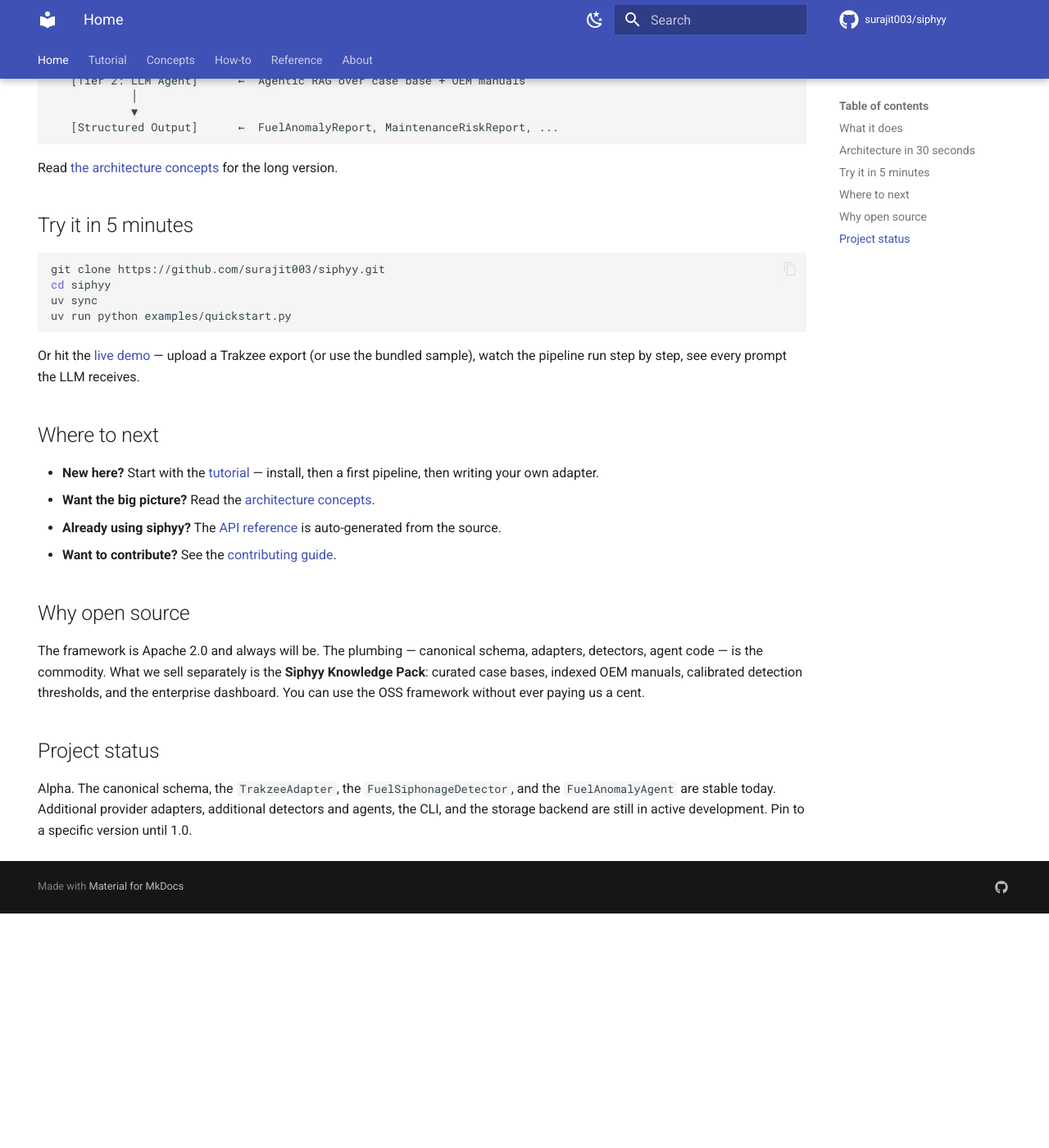
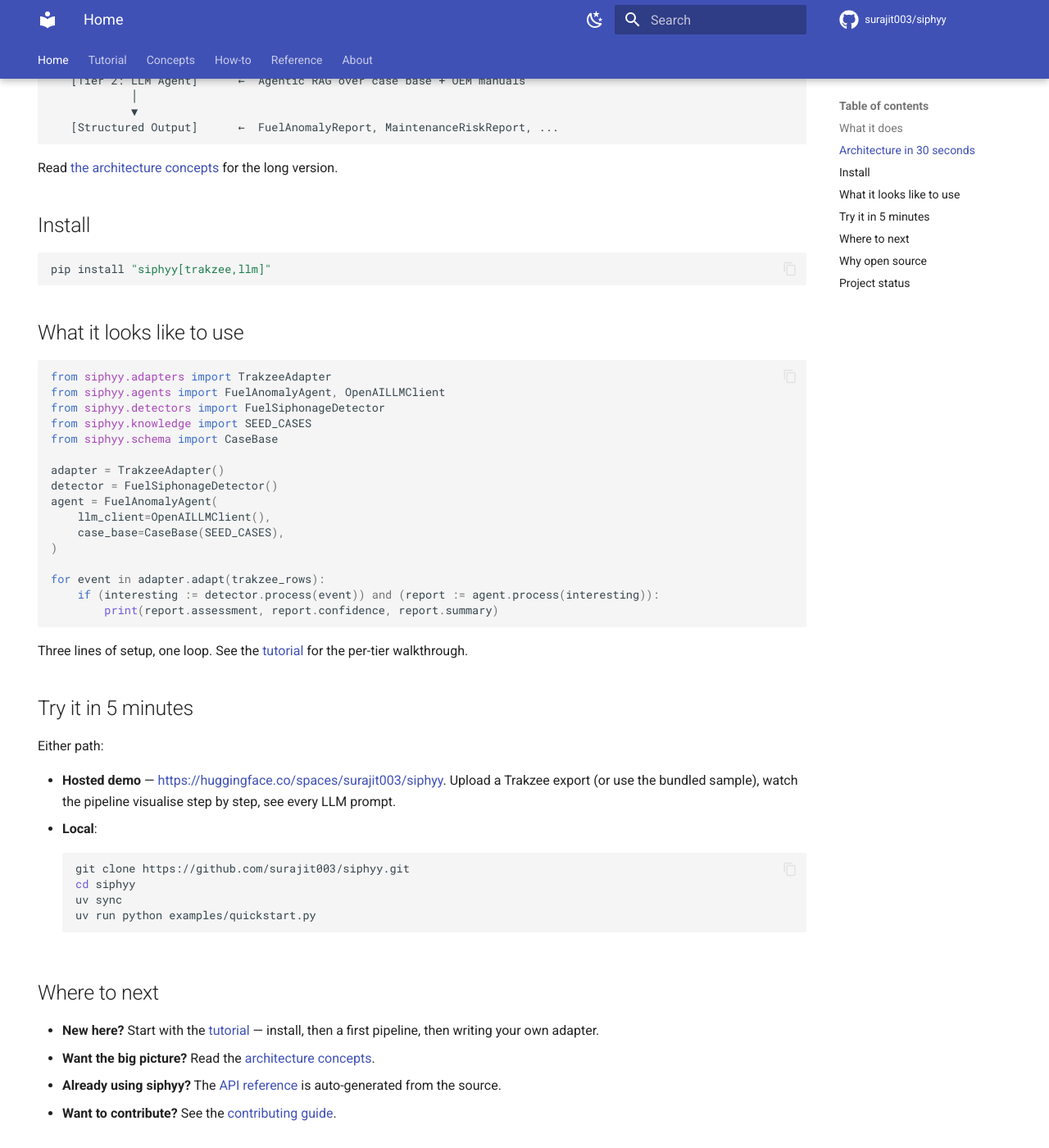
Before and after one commit to surajit003/siphyy, an MkDocs documentation site: the page built from docs/index.md, in a window 1280 px wide and 1400 px high, scrolled down 741 px. Shown: the whole window at 82% size. Built offline with MkDocs 1.6.1 and Material for MkDocs 9.7.7, drawn with Linux system fonts in a browser that asks for light colours; comment, search, counter and statistics services are not loaded; before the commit the page ends 1855 px from its top, so only the background shows below that.

Commit message:
docs: pip install + per-tier code samples post v0.1.0 release
Now that siphyy is on PyPI, the install instructions can lead with
`pip install siphyy[trakzee,llm]` rather than "clone + uv sync".
That makes the README and the docs landing page accurately describe
how someone would actually use the framework, not how someone would
hack on it.

Also restructures the README so the three architectural tiers each
get a runnable code sample showing what they look like in use —
adapter, Tier 1 detector, Tier 2 agent. The combined four-line
pipeline that was already there moves down to "what the quickstart
runs".

Side fixes spotted along the way:
  - Updated CI badge URL from github.com/siphyy/siphyy-core (which
    is the aspirational org URL) to github.com/surajit003/siphyy
    (the actual repo location).
  - Added a PyPI version badge (now that there's a version to show).
  - Removed the "Once a release is cut" caveat from
    docs/tutorial/install.md; the release IS cut.

Co-Authored-By: Claude Opus 4.7 (1M context) <noreply@anthropic.com>

````diff
--- a/docs/index.md
+++ b/docs/index.md
@@ -38,16 +39,47 @@ The output is structured, auditable, and ready to be wired into fleet management
 
 Read [the architecture concepts](concepts/architecture.md) for the long version.
 
+## Install
+
+```bash
+pip install "siphyy[trakzee,llm]"
+```
+
+## What it looks like to use
+
+```python
+from siphyy.adapters import TrakzeeAdapter
+from siphyy.agents import FuelAnomalyAgent, OpenAILLMClient
+from siphyy.detectors import FuelSiphonageDetector
+from siphyy.knowledge import SEED_CASES
+from siphyy.schema import CaseBase
+
+adapter = TrakzeeAdapter()
+detector = FuelSiphonageDetector()
+agent = FuelAnomalyAgent(
+    llm_client=OpenAILLMClient(),
+    case_base=CaseBase(SEED_CASES),
+)
+
+for event in adapter.adapt(trakzee_rows):
+    if (interesting := detector.process(event)) and (report := agent.process(interesting)):
+        print(report.assessment, report.confidence, report.summary)
+```
+
+Three lines of setup, one loop. See the [tutorial](tutorial/index.md) for the per-tier walkthrough.
+
 ## Try it in 5 minutes
 
-```bash
-git clone https://github.com/surajit003/siphyy.git
-cd siphyy
-uv sync
-uv run python examples/quickstart.py
-```
+Either path:
 
-Or hit the [live demo](https://huggingface.co/spaces/surajit003/siphyy) — upload a Trakzee export (or use the bundled sample), watch the pipeline run step by step, see every prompt the LLM receives.
+- **Hosted demo** — <https://huggingface.co/spaces/surajit003/siphyy>. Upload a Trakzee export (or use the bundled sample), watch the pipeline visualise step by step, see every LLM prompt.
+- **Local**:
+  ```bash
+  git clone https://github.com/surajit003/siphyy.git
+  cd siphyy
+  uv sync
+  uv run python examples/quickstart.py
+  ```
 
 ## Where to next
 
````
Also changed, not shown: other parts of docs/index.md (+1 -0 lines), README.md (+80 -39 lines), docs/tutorial/install.md (+4 -2 lines).
